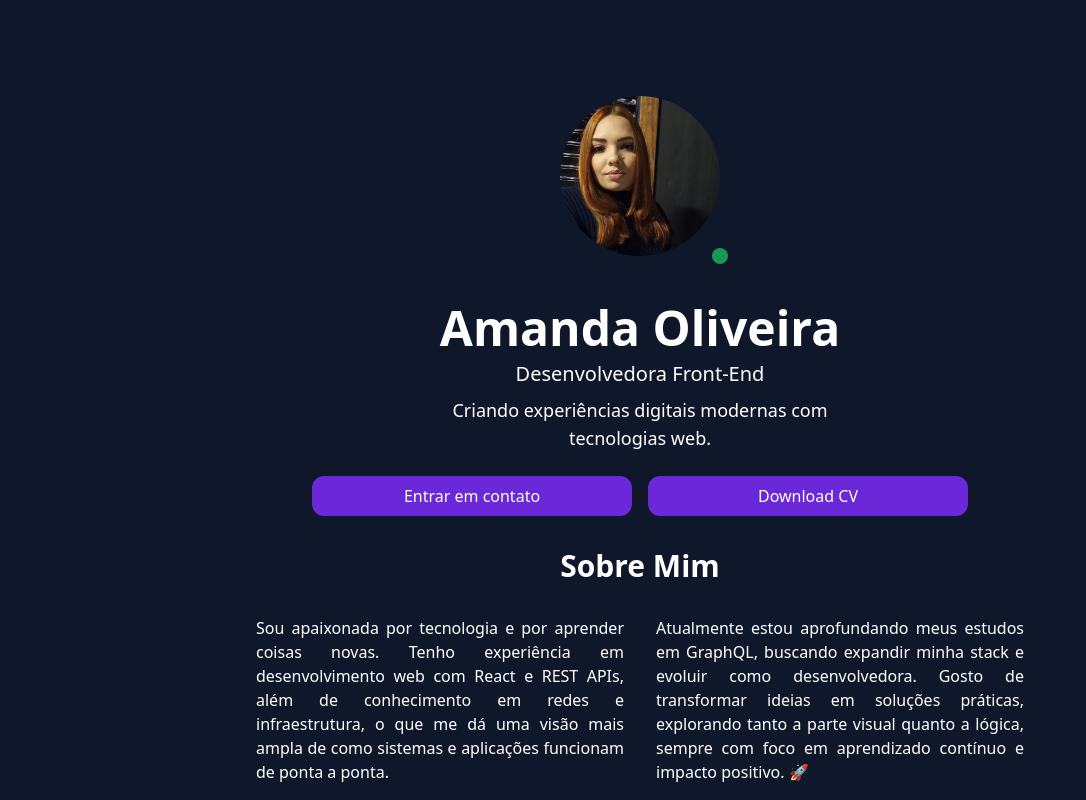
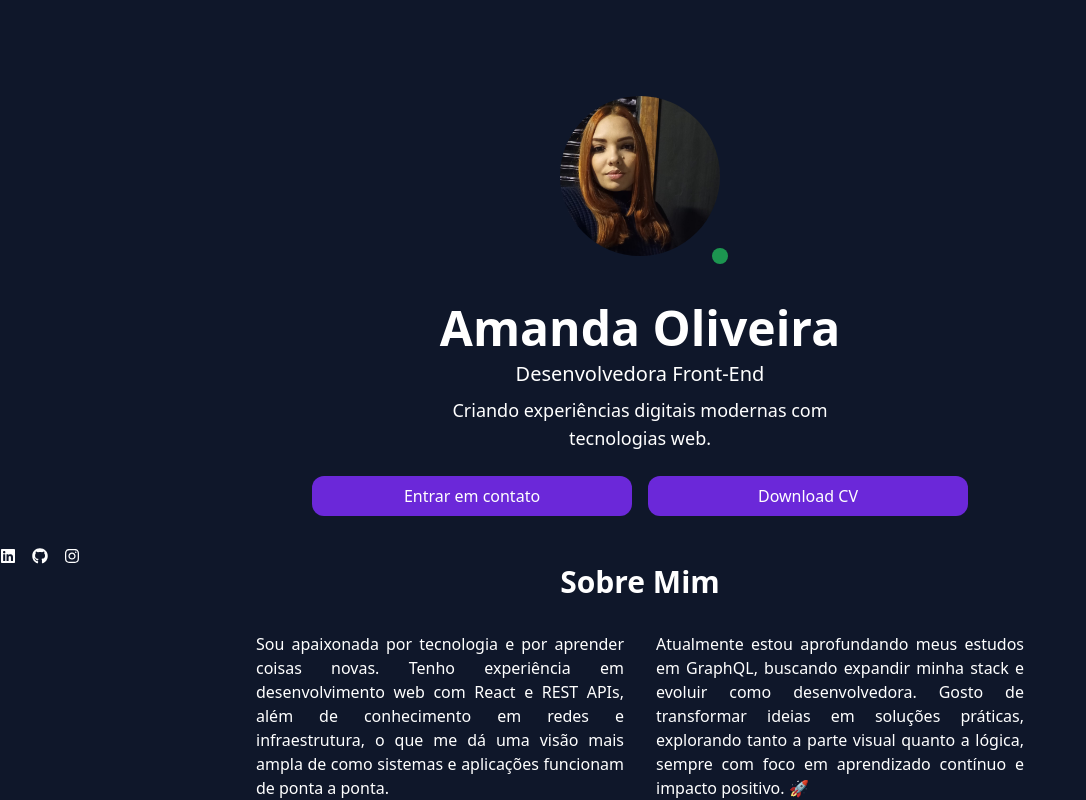
Before and after one commit to amandap10/portifolio, a React (Vite) app: page / in a window 1280 px wide. Shown: the whole page, without its empty margins (0-1086 px from the left). Built offline with nearby package versions, Linux system fonts and the light colour scheme.

Commit message:
feat: adding features

```diff
--- a/package.json
+++ b/package.json
@@ -10,15 +10,12 @@
     "preview": "vite preview"
   },
   "dependencies": {
-    "@emotion/react": "^11.14.0",
-    "@emotion/styled": "^11.14.1",
-    "@mui/icons-material": "^7.3.2",
-    "@mui/material": "^7.3.2",
     "@tailwindcss/vite": "^4.1.12",
     "autoprefixer": "^10.4.21",
     "postcss": "^8.5.6",
     "react": "^19.1.1",
     "react-dom": "^19.1.1",
+    "react-icons": "^5.5.0",
     "tailwindcss": "^3.4.17"
   },
   "devDependencies": {
--- a/src/Components/Header.tsx
+++ b/src/Components/Header.tsx
@@ -1,3 +1,4 @@
+import { FaGithub, FaInstagram, FaLinkedin } from 'react-icons/fa'
 import Avatar from '../assets/avatar.jpg'
 
 function Header() {
@@ -43,8 +44,10 @@ function Header() {
 
         {/* Icons redes sociais  */}
 
-        <div className=''>
-
+        <div className='flex items-center gap-4'>
+          <FaLinkedin className='fill-white'/>
+          <FaGithub className='fill-white'/>
+          <FaInstagram className='fill-white'/>
         </div>
 
       </div>
```
Also changed, not shown: 1 other file (tests, documents, lock files or other folders).
